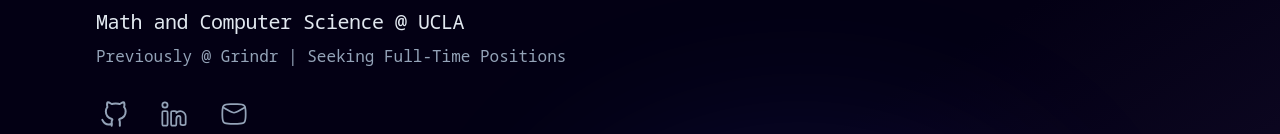
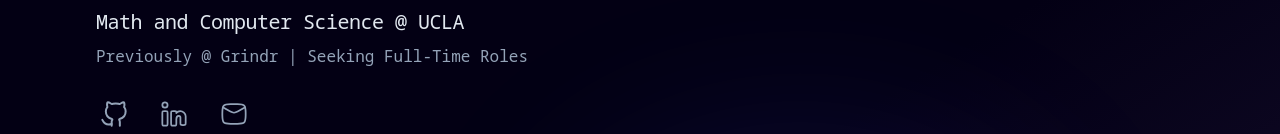
Before and after one commit to nitin-veera/portfolio, a Next.js app: page / in a window 1280 px wide. Shown: the part 152-286 px from the top of the page. Built offline with nearby package versions, Linux system fonts and the light colour scheme.

Commit message:
just looks better tbh

```diff
--- a/components/main/Left.tsx
+++ b/components/main/Left.tsx
@@ -14,10 +14,10 @@ const Left = () => {
                         Math and Computer Science @ UCLA
                     </div>
                 <div className="hidden md:block mt-2 leading-normal whitespace-pre">
-                    Previously @ Grindr | Seeking Full-Time Positions
+                    Previously @ Grindr | Seeking Full-Time Roles
                 </div>
                 <div className="block md:hidden mt-2 leading-normal whitespace-pre">
-                    Prev @ Grindr <br/>Seeking Full-Time Positions
+                    Prev @ Grindr <br/>Seeking Full-Time Roles
                 </div>
 
                 {/*<div className="lg:mr-[70px] mt-4 md:mt-8 leading-relaxed">*/}
```
